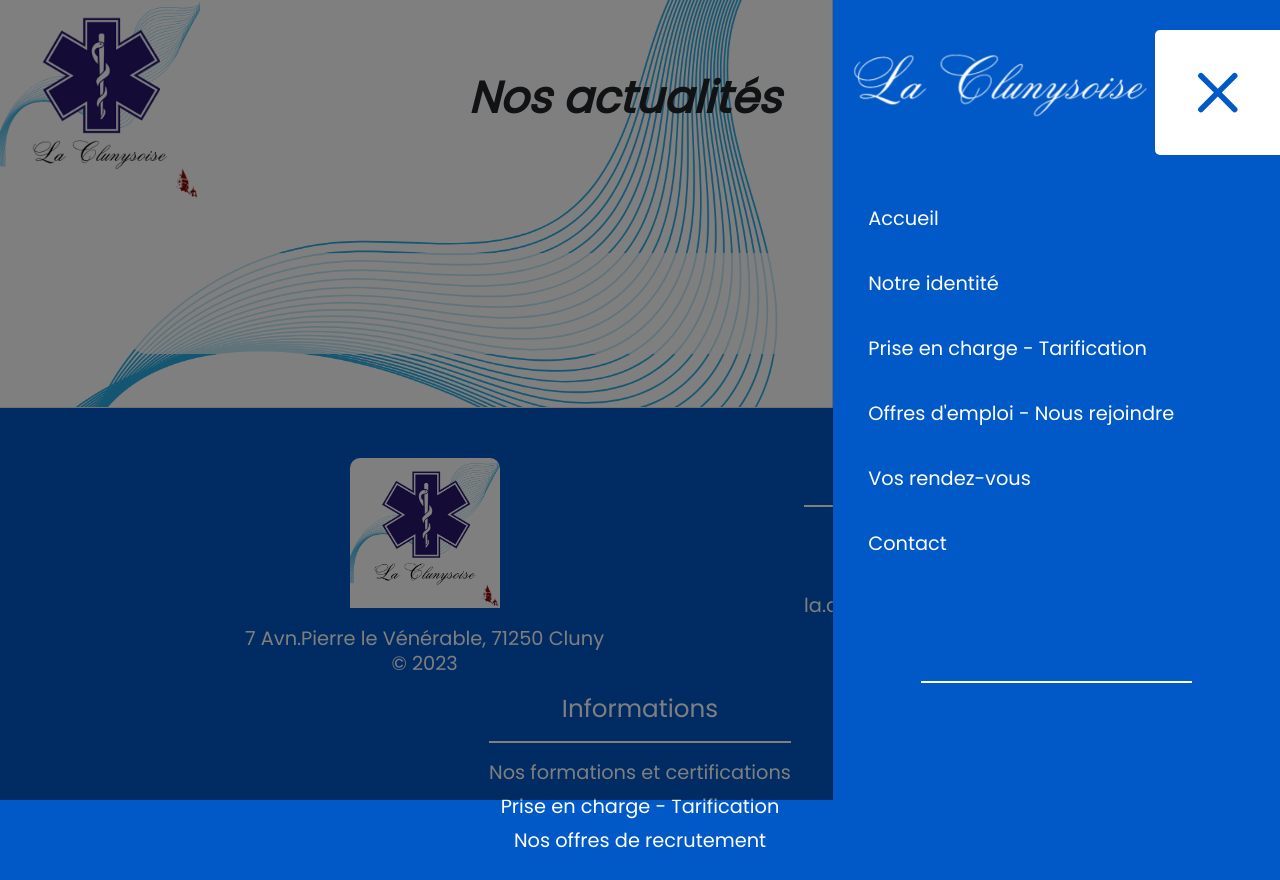
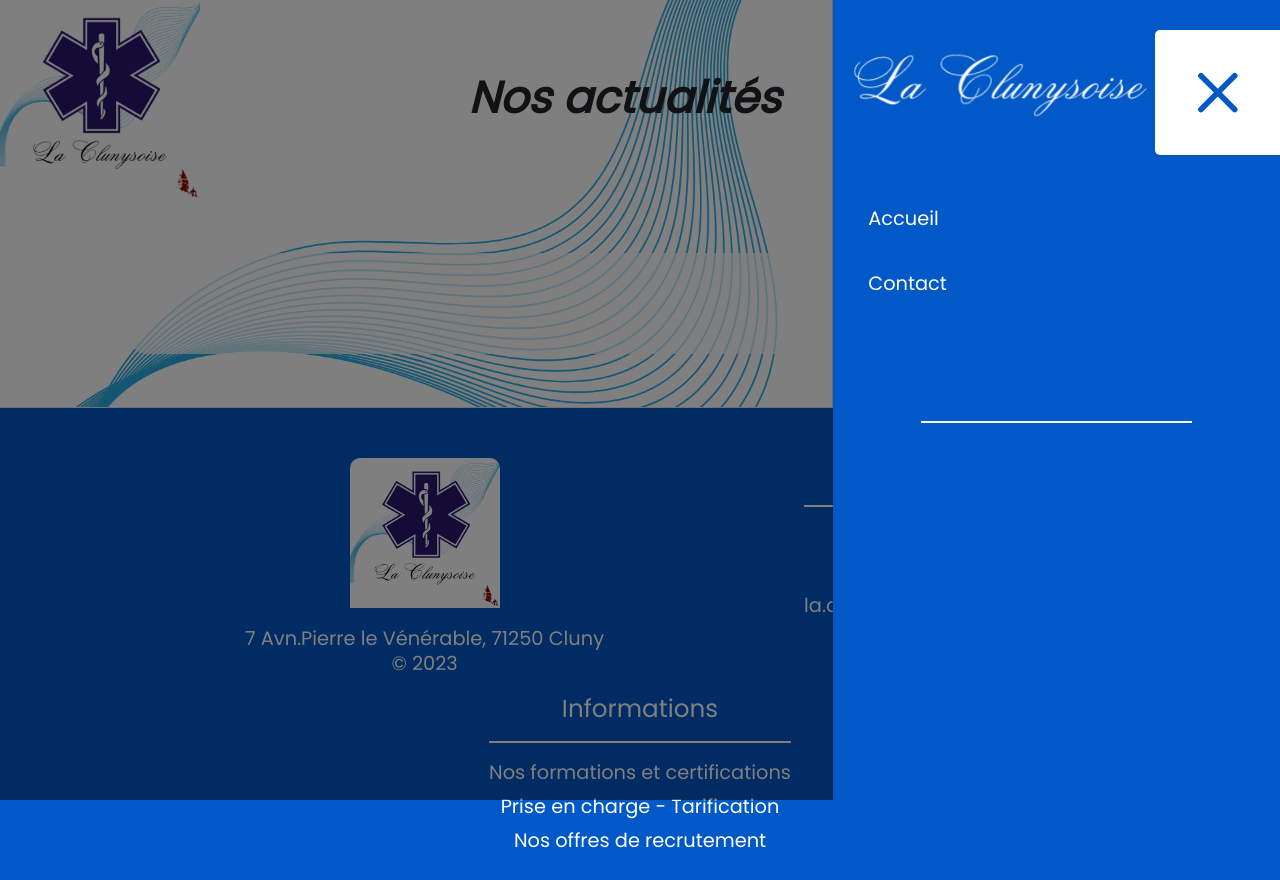
Before and after one commit to GNT-N/LaClunysoise, a Symfony app: template templates/post/show.html.twig in a window 1280 px wide, after a click on "Menu". Run offline with Twig, Linux system fonts and the light colour scheme; the template is opened without the code that fills it, so the values that code supplies are empty; style sheets or scripts are compiled from the project's sources; some libraries are stand-ins or nearby versions.

Commit message:
Commentaries

```diff
--- a/templates/_header.html.twig
+++ b/templates/_header.html.twig
@@ -1,7 +1,10 @@
 {% block header %}
-<a href="/"><img src="{{ asset('logo2.png') }}" id="logoHead"></a>
+<a href="/"><img src="{{ asset('logo2.png') }}" id="logoHead" /></a>
+
+{# Barre de navigation #}
 <nav class="navbar fixed-top" aria-label="Light offcanvas navbar">
   <div class="container-fluid g-0">
+    {# Bouton menu burger #}
     <div class="square rounded menuButton">
       <button class="navbar-toggler me-3 border-0 shadow-none" type="button" data-bs-toggle="offcanvas"
         data-bs-target="#offcanvasNavbarDark" aria-controls="offcanvasNavbarDark" aria-label="Toggle navigation">
@@ -10,10 +13,14 @@
       </button>
     </div>
 
+    {# Contenu du menu burger #}
     <div class="offcanvas offcanvas-end text-bg-Light" tabindex="-1" id="offcanvasNavbarDark"
       aria-labelledby="offcanvasNavbarDarkLabel">
       <div class="offcanvas-body pt-5">
-        <img src="{{ asset('ClunyTextWhite.png') }}" id="menuLogo">
+        {# Logo du menu #}
+        <img src="{{ asset('ClunyTextWhite.png') }}" id="menuLogo" />
+
+        {# Bouton de fermeture du menu burger #}
         <div class="navbar fixed-top">
           <div class="square rounded menuButtonIn">
             <button class="navbar-toggler me-3 border-0 shadow-none" type="button" data-bs-toggle="offcanvas"
@@ -26,45 +33,31 @@
             </button>
           </div>
         </div>
+
+        {# Liste des liens de navigation #}
         <ul class="navbar-nav justify-content-end flex-grow-1 pe-3 pt-5 ps-3 mt-5">
           <li class="nav-item">
             <a class="nav-link text-white" href="/">Accueil</a>
           </li>
-          <li class="nav-item">
-            <a class="nav-link text-white" href="/notre-identite">Notre identité</a>
-          </li>
-          <li class="nav-item">
-            <a class="nav-link text-white" href="/prise-en-charge">Prise en charge - Tarification</a>
-          </li>
-          <li class="nav-item">
-            <a class="nav-link text-white" href="/nous-rejoindre">Offres d'emploi - Nous rejoindre</a>
-          </li>
-          <li class="nav-item">
-            <a class="nav-link text-white" href="/vos-rendez-vous">Vos rendez-vous</a>
-          </li>
           <li class="nav-item pb-5">
             <a class="nav-link text-white" href="/contact">Contact</a>
           </li>
-          <hr class="border border-white opacity-100 border-1 m-5">
-          {% if is_granted('ROLE_ADMIN') %}
-          <li class="nav-item" id="desktopKey"><a class="nav-link active" aria-current="page" href="/admin"><svg
-                xmlns="http://www.w3.org/2000/svg" width="64" height="64" fill="red" class="bi bi-key"
-                viewBox="0 0 16 16">
-                <path
-                  d="M0 8a4 4 0 0 1 7.465-2H14a.5.5 0 0 1 .354.146l1.5 1.5a.5.5 0 0 1 0 .708l-1.5 1.5a.5.5 0 0 1-.708 0L13 9.207l-.646.647a.5.5 0 0 1-.708 0L11 9.207l-.646.647a.5.5 0 0 1-.708 0L9 9.207l-.646.647A.5.5 0 0 1 8 10h-.535A4 4 0 0 1 0 8zm4-3a3 3 0 1 0 2.712 4.285A.5.5 0 0 1 7.163 9h.63l.853-.854a.5.5 0 0 1 .708 0l.646.647.646-.647a.5.5 0 0 1 .708 0l.646.647.646-.647a.5.5 0 0 1 .708 0l.646.647.793-.793-1-1h-6.63a.5.5 0 0 1-.451-.285A3 3 0 0 0 4 5z" />
-                <path d="M4 8a1 1 0 1 1-2 0 1 1 0 0 1 2 0z" />
-              </svg></a></li>
+          <hr class="border border-white opacity-100 border-1 m-5" />
 
+          {# Condition pour afficher le lien d'administration pour l'utilisateur
+          Admin ( ROLE_ADMIN )#} {% if is_granted('ROLE_ADMIN') %}
+          <li class="nav-item" id="desktopKey">
+            <a class="nav-link active" aria-current="page" href="/admin"><svg xmlns="http://www.w3.org/2000/svg"
+                width="64" height="64" fill="red" class="bi bi-key" viewBox="0 0 16 16"></svg></a>
+          </li>
 
-          <li class="nav-item" id="mobileKey"><a class="nav-link active" aria-current="page" href="/admin"><svg
-                xmlns="http://www.w3.org/2000/svg" width="200" height="200" fill="red" class="bi bi-key"
-                viewBox="0 0 16 16">
-                <path
-                  d="M0 8a4 4 0 0 1 7.465-2H14a.5.5 0 0 1 .354.146l1.5 1.5a.5.5 0 0 1 0 .708l-1.5 1.5a.5.5 0 0 1-.708 0L13 9.207l-.646.647a.5.5 0 0 1-.708 0L11 9.207l-.646.647a.5.5 0 0 1-.708 0L9 9.207l-.646.647A.5.5 0 0 1 8 10h-.535A4 4 0 0 1 0 8zm4-3a3 3 0 1 0 2.712 4.285A.5.5 0 0 1 7.163 9h.63l.853-.854a.5.5 0 0 1 .708 0l.646.647.646-.647a.5.5 0 0 1 .708 0l.646.647.646-.647a.5.5 0 0 1 .708 0l.646.647.793-.793-1-1h-6.63a.5.5 0 0 1-.451-.285A3 3 0 0 0 4 5z" />
-                <path d="M4 8a1 1 0 1 1-2 0 1 1 0 0 1 2 0z" />
-              </svg></a></li>
+          <li class="nav-item" id="mobileKey">
+            <a class="nav-link active" aria-current="page" href="/admin"><svg xmlns="http://www.w3.org/2000/svg"
+                width="200" height="200" fill="red" class="bi bi-key" viewBox="0 0 16 16">
+              </svg>
+            </a>
+          </li>
           {% endif %}
-
         </ul>
       </div>
     </div>
--- a/templates/base.html.twig
+++ b/templates/base.html.twig
@@ -11,20 +11,23 @@
         crossorigin="anonymous" referrerpolicy="no-referrer" />
 
     {% block stylesheets %}
+    {# Inclusion du scss par Webpack #}
     {{ encore_entry_link_tags('app') }}
     {% endblock %}
 
     {% block javascripts %}
+    {# Inclusion du js généré Webpack #}
     {{ encore_entry_script_tags('app') }}
-
     {% endblock %}
 </head>
 
 <body>
+
     {{ include("_header.html.twig") }}
     {% block body %}
 
     {% endblock %}
+
     {{ include("_footer.html.twig") }}
 </body>
 
--- a/templates/main/aboutUs.html.twig
+++ b/templates/main/aboutUs.html.twig
@@ -61,6 +61,7 @@
         <div class="row content">
             <div class="col-lg-12 sub-content">
                 <h1 class="pb-5 text-center">{{ posts.title }}</h1>
+                {# Vérification de l'existence de l'URL du média #}
                 {% if posts.mediaUrl is not null %}
                 <img class="img-fluid rounded-5 img-left fade-in-left" src="upload/images/{{ asset(posts.mediaUrl) }}">
                 {% endif %}
@@ -76,6 +77,7 @@
         <div class="row content">
             <div class="col-lg-12 sub-content">
                 <h1 class="pb-5 text-center">{{ posts.title }}</h1>
+                {# Vérification de l'existence de l'URL du média #}
                 {% if posts.mediaUrl is not null %}
                 <img class="img-fluid rounded-5 img-right fade-in-right"
                     src="upload/images/{{ asset(posts.mediaUrl) }}">
--- a/templates/main/home.html.twig
+++ b/templates/main/home.html.twig
@@ -1,5 +1,4 @@
 {% extends 'base.html.twig' %}
-
 {% block body %}
 
 <main style="background-image: url('{{ asset(" background.png") }}'); background-size: cover;">
--- a/templates/post/show.html.twig
+++ b/templates/post/show.html.twig
@@ -1,5 +1,4 @@
 {% extends 'base.html.twig' %}
-
 
 {% block body %}
 <section class="pages-section" style="background-image: url('{{ asset('background.png') }}'); background-size: cover;">
@@ -8,10 +7,15 @@
         <div class="row content">
             <div class="col-lg-12 sub-content">
                 <h1 class="pb-5 text-center">{{ post.title }}</h1>
+
+                {# Vérifie s'il y a une URL de média associée à l'article #}
                 {% if post.mediaUrl %}
+                {# Affiche une image associée à l'article #}
                 <img class="img-fluid rounded-5 img-left fade-in-left" id="show_img"
                     src="{{ asset('upload/images/' ~ post.mediaUrl) }}">
                 {% endif %}
+
+                {# Affiche le contenu de l'article (en considérant qu'il peut contenir du HTML brut) #}
                 <div class="fade-in-right" id="show_content">{{ post.content|raw }}</div>
             </div>
         </div>
```
Also changed, not shown: templates/_footer.html.twig (+4 -3 lines), templates/main/joinUs.html.twig (+22 -1 lines), templates/main/supportPricing.html.twig (+6 -1 lines), templates/security/login.html.twig (+12 -8 lines).
